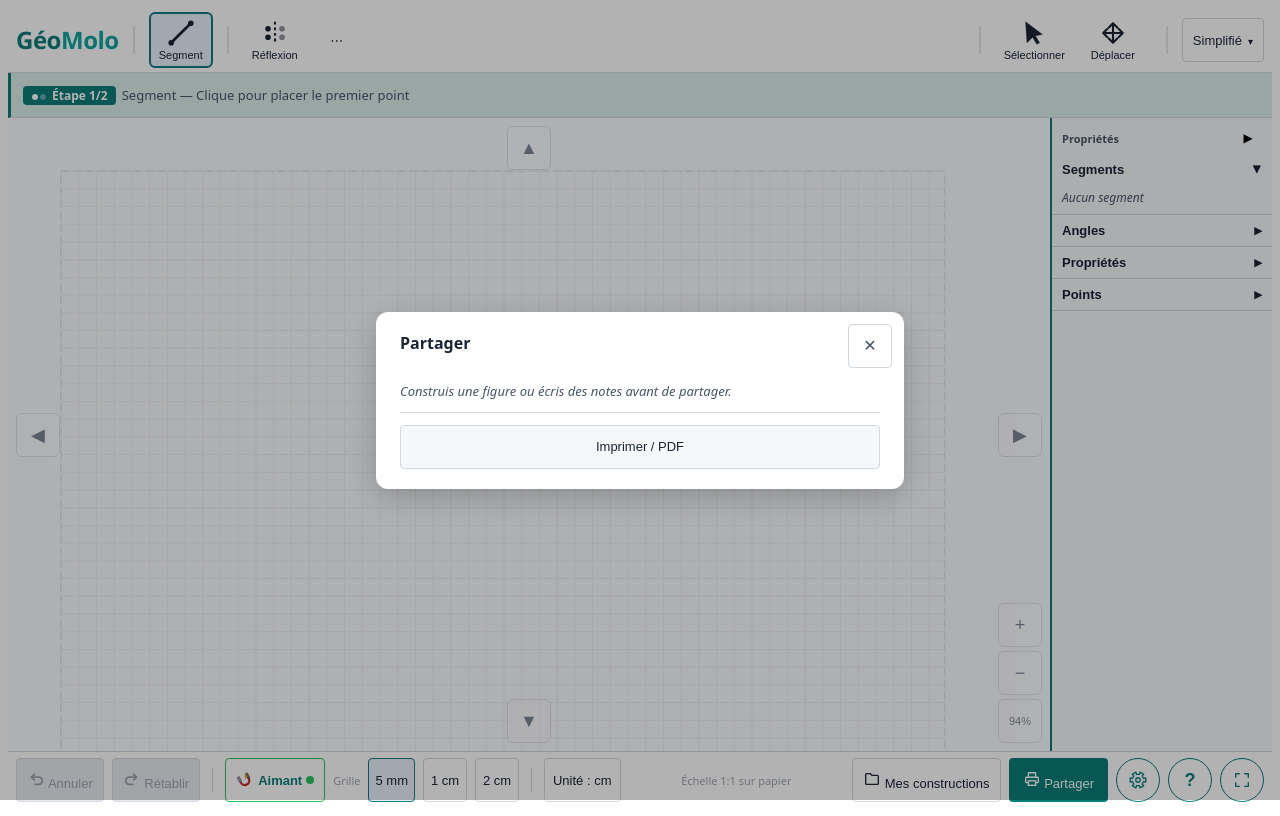
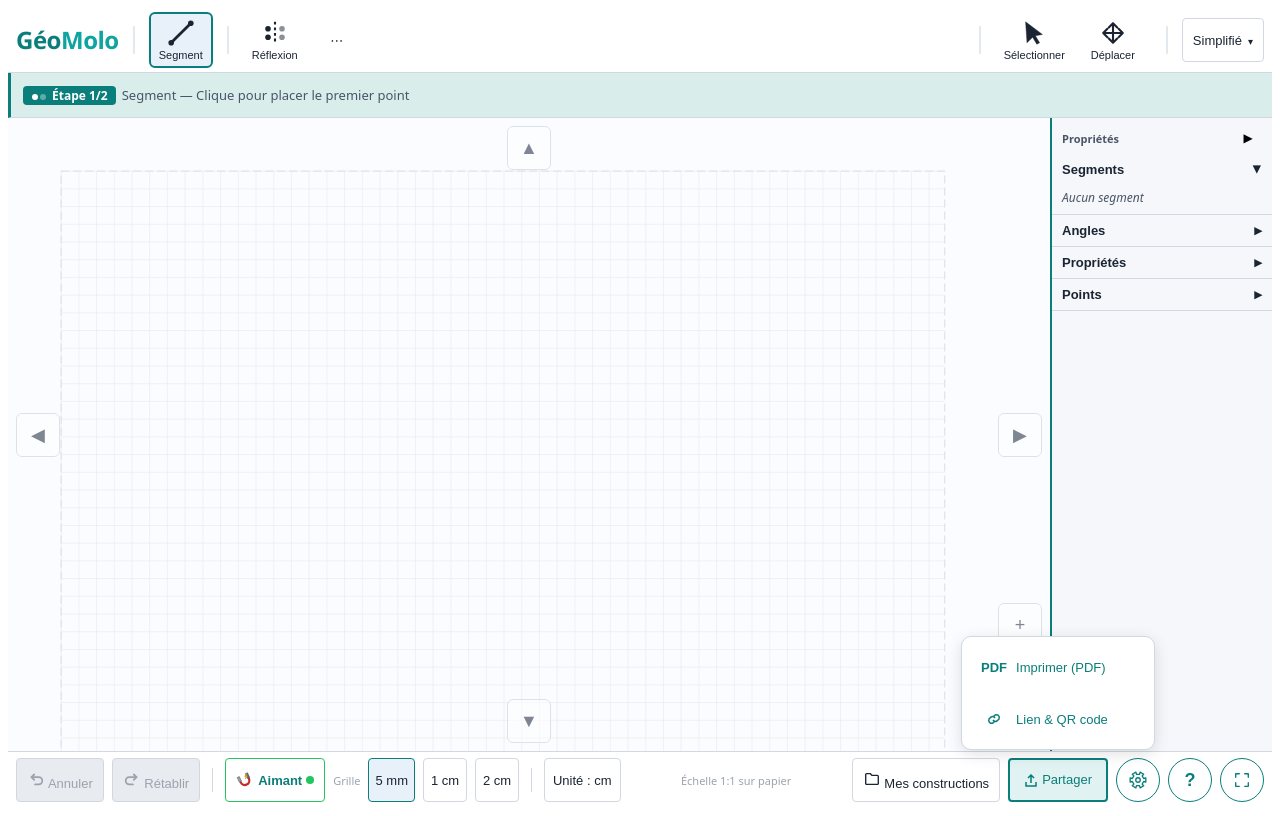
Before and after one commit to madumas/tracevite, a React (Vite) app: page / in a window 1280 px wide. Both pictures are taken after a click on the button "Partager". Built offline with nearby package versions, Linux system fonts and the light colour scheme.

Commit message:
feat: ShareMenu popup (PDF + Lien/QR) calqué sur ResoMolo
- ActionBar : bouton Partager ouvre un popup avec 2 options (Imprimer PDF, Lien & QR code)
- ShareDialog simplifié : lien + QR uniquement (print dans le popup menu)
- Icône upload SVG identique à ResoMolo, ShareRow avec hover

```diff
--- a/src/App.tsx
+++ b/src/App.tsx
@@ -1592,7 +1592,8 @@ function AppContent({ initialRegistry }: AppProps) {
         canRedo={canRedo}
         onUndo={handleUndo}
         onRedo={handleRedo}
-        onShare={() => setShowShareDialog(true)}
+        onPrint={handlePrint}
+        onShareLink={() => setShowShareDialog(true)}
         fontScale={effectiveFontScale}
         estimationMode={state.estimationMode}
         onToggleEstimation={() => setEstimationRevealed((prev) => !prev)}
@@ -1642,16 +1643,7 @@ function AppContent({ initialRegistry }: AppProps) {
         />
       )}
 
-      {showShareDialog && (
-        <ShareDialog
-          state={state}
-          onClose={() => setShowShareDialog(false)}
-          onPrint={() => {
-            setShowShareDialog(false);
-            handlePrint();
-          }}
-        />
-      )}
+      {showShareDialog && <ShareDialog state={state} onClose={() => setShowShareDialog(false)} />}
 
       {/* Hidden print SVG — visible only in @media print */}
       <PrintSvg
--- a/src/components/ActionBar.tsx
+++ b/src/components/ActionBar.tsx
@@ -1,4 +1,4 @@
-import { memo } from 'react';
+import { memo, useState, useRef, useEffect } from 'react';
 import type { GridSize, DisplayUnit } from '@/model/types';
 import {
   ACTION_BAR_HEIGHT,
@@ -22,7 +22,6 @@ import {
 import {
   UndoIcon,
   RedoIcon,
-  PrintIcon,
   SettingsIcon,
   FullscreenIcon,
   ExitFullscreenIcon,
@@ -35,7 +34,8 @@ interface ActionBarProps {
   readonly canRedo: boolean;
   readonly onUndo: () => void;
   readonly onRedo: () => void;
-  readonly onShare: () => void;
+  readonly onPrint: () => void;
+  readonly onShareLink: () => void;
   readonly fontScale?: number;
   readonly estimationMode?: boolean;
   readonly onToggleEstimation?: () => void;
@@ -57,7 +57,8 @@ export const ActionBar = memo(function ActionBar({
   canRedo,
   onUndo,
   onRedo,
-  onShare,
+  onPrint,
+  onShareLink,
   fontScale = 1,
   estimationMode = false,
   onToggleEstimation,
@@ -298,27 +299,8 @@ export const ActionBar = memo(function ActionBar({
         </button>
       )}
 
-      {/* Share (replaces Print — print is now inside ShareDialog) */}
-      <button
-        onClick={onShare}
-        style={{
-          minWidth: MIN_BUTTON_SIZE_PX,
-          height: MIN_BUTTON_SIZE_PX,
-          padding: '0 14px',
-          border: 'none',
-          borderRadius: 4,
-          background: UI_PRIMARY,
-          color: '#FFFFFF',
-          cursor: 'pointer',
-          fontSize: 'inherit',
-          fontWeight: 500,
-        }}
-        aria-label="Partager"
-        title="Partager"
-        data-testid="action-share"
-      >
-        <PrintIcon /> <span className="action-label">Partager</span>
-      </button>
+      {/* Share menu popup (PDF + Lien & QR) */}
+      <ShareMenu onPrint={onPrint} onShareLink={onShareLink} />
 
       {/* ─ Right group: Settings, Aide, Fullscreen (round buttons like RésoMolo) ─ */}
 
@@ -401,3 +383,155 @@ export const ActionBar = memo(function ActionBar({
     </div>
   );
 });
+
+/** Share popup menu — calqué sur ResoMolo */
+function ShareMenu({ onPrint, onShareLink }: { onPrint: () => void; onShareLink: () => void }) {
+  const [open, setOpen] = useState(false);
+  const menuRef = useRef<HTMLDivElement>(null);
+
+  useEffect(() => {
+    if (!open) return;
+    const handler = (e: MouseEvent) => {
+      if (menuRef.current && !menuRef.current.contains(e.target as Node)) {
+        setOpen(false);
+      }
+    };
+    document.addEventListener('pointerdown', handler);
+    return () => document.removeEventListener('pointerdown', handler);
+  }, [open]);
+
+  return (
+    <div ref={menuRef} style={{ position: 'relative' }}>
+      <button
+        onClick={() => setOpen(!open)}
+        style={{
+          minWidth: MIN_BUTTON_SIZE_PX,
+          height: MIN_BUTTON_SIZE_PX,
+          padding: '0 14px',
+          border: open ? `2px solid ${UI_PRIMARY}` : 'none',
+          borderRadius: 4,
+          background: open ? '#E0F2F1' : UI_PRIMARY,
+          color: open ? UI_PRIMARY : '#FFFFFF',
+          cursor: 'pointer',
+          fontSize: 'inherit',
+          fontWeight: 500,
+        }}
+        aria-label="Partager"
+        title="Partager"
+        aria-expanded={open}
+        data-testid="action-share"
+      >
+        <svg
+          width="14"
+          height="14"
+          viewBox="0 0 14 14"
+          fill="none"
+          stroke="currentColor"
+          strokeWidth="1.5"
+          style={{ verticalAlign: 'middle', marginRight: 4 }}
+        >
+          <path d="M2 8v4h10V8M7 1v8M4 4l3-3 3 3" />
+        </svg>
+        <span className="action-label">Partager</span>
+      </button>
+      {open && (
+        <div
+          style={{
+            position: 'absolute',
+            bottom: '100%',
+            left: '50%',
+            transform: 'translateX(-50%)',
+            marginBottom: 8,
+            background: '#fff',
+            border: `1px solid ${UI_BORDER}`,
+            borderRadius: 10,
+            boxShadow: '0 4px 16px rgba(0,0,0,0.12)',
+            padding: 6,
+            display: 'flex',
+            flexDirection: 'column',
+            gap: 4,
+            zIndex: 20,
+            minWidth: 180,
+          }}
+        >
+          <ShareRow
+            icon={<span style={{ fontSize: 13, fontWeight: 600 }}>PDF</span>}
+            label="Imprimer (PDF)"
+            onClick={() => {
+              onPrint();
+              setOpen(false);
+            }}
+          />
+          <ShareRow
+            icon={
+              <svg
+                width="14"
+                height="14"
+                viewBox="0 0 14 14"
+                fill="none"
+                stroke="currentColor"
+                strokeWidth="1.5"
+              >
+                <path d="M6 8a3 3 0 004 1l2-2a3 3 0 00-4-4L6 5M8 6a3 3 0 00-4-1L2 7a3 3 0 004 4l2-2" />
+              </svg>
+            }
+            label="Lien & QR code"
+            onClick={() => {
+              onShareLink();
+              setOpen(false);
+            }}
+          />
+        </div>
+      )}
+    </div>
+  );
+}
+
+function ShareRow({
+  icon,
+  label,
+  onClick,
+}: {
+  icon: React.ReactNode;
+  label: string;
+  onClick: () => void;
+}) {
+  return (
+    <button
+      onClick={onClick}
+      style={{
+        display: 'flex',
+        alignItems: 'center',
+        gap: 10,
+        padding: '10px 14px',
+        minHeight: 48,
+        background: 'none',
+        border: 'none',
+        borderRadius: 6,
+        fontSize: 13,
+        color: UI_PRIMARY,
+        cursor: 'pointer',
+        width: '100%',
+        textAlign: 'left',
+      }}
+      onPointerEnter={(e) => {
+        (e.target as HTMLElement).style.background = '#E0F2F1';
+      }}
+      onPointerLeave={(e) => {
+        (e.target as HTMLElement).style.background = 'none';
+      }}
+    >
+      <span
+        style={{
+          display: 'flex',
+          alignItems: 'center',
+          justifyContent: 'center',
+          width: 24,
+        }}
+      >
+        {icon}
+      </span>
+      {label}
+    </button>
+  );
+}
--- a/src/components/ShareDialog.tsx
+++ b/src/components/ShareDialog.tsx
@@ -23,10 +23,9 @@ import type { ConstructionState } from '@/model/types';
 interface ShareDialogProps {
   readonly state: ConstructionState;
   readonly onClose: () => void;
-  readonly onPrint: () => void;
 }
 
-export function ShareDialog({ state, onClose, onPrint }: ShareDialogProps) {
+export function ShareDialog({ state, onClose }: ShareDialogProps) {
   const [linkCopied, setLinkCopied] = useState(false);
   const [qrCopied, setQrCopied] = useState(false);
   const [qrDataUrl, setQrDataUrl] = useState<string | null>(null);
@@ -297,30 +296,6 @@ export function ShareDialog({ state, onClose, onPrint }: ShareDialogProps) {
             </div>
           </>
         )}
-
-        {/* ── Section: Imprimer ── */}
-        <div style={{ borderTop: `1px solid ${UI_BORDER}`, paddingTop: 12 }}>
-          <button
-            onClick={() => {
-              onClose();
-              onPrint();
-            }}
-            style={{
-              width: '100%',
-              padding: '8px',
-              minHeight: MIN_BUTTON_SIZE_PX,
-              background: '#F5F7FA',
-              border: `1px solid ${UI_BORDER}`,
-              borderRadius: 4,
-              cursor: 'pointer',
-              fontSize: 13,
-              color: UI_TEXT_PRIMARY,
-              fontWeight: 500,
-            }}
-          >
-            Imprimer / PDF
-          </button>
-        </div>
       </div>
     </div>
   );
```
